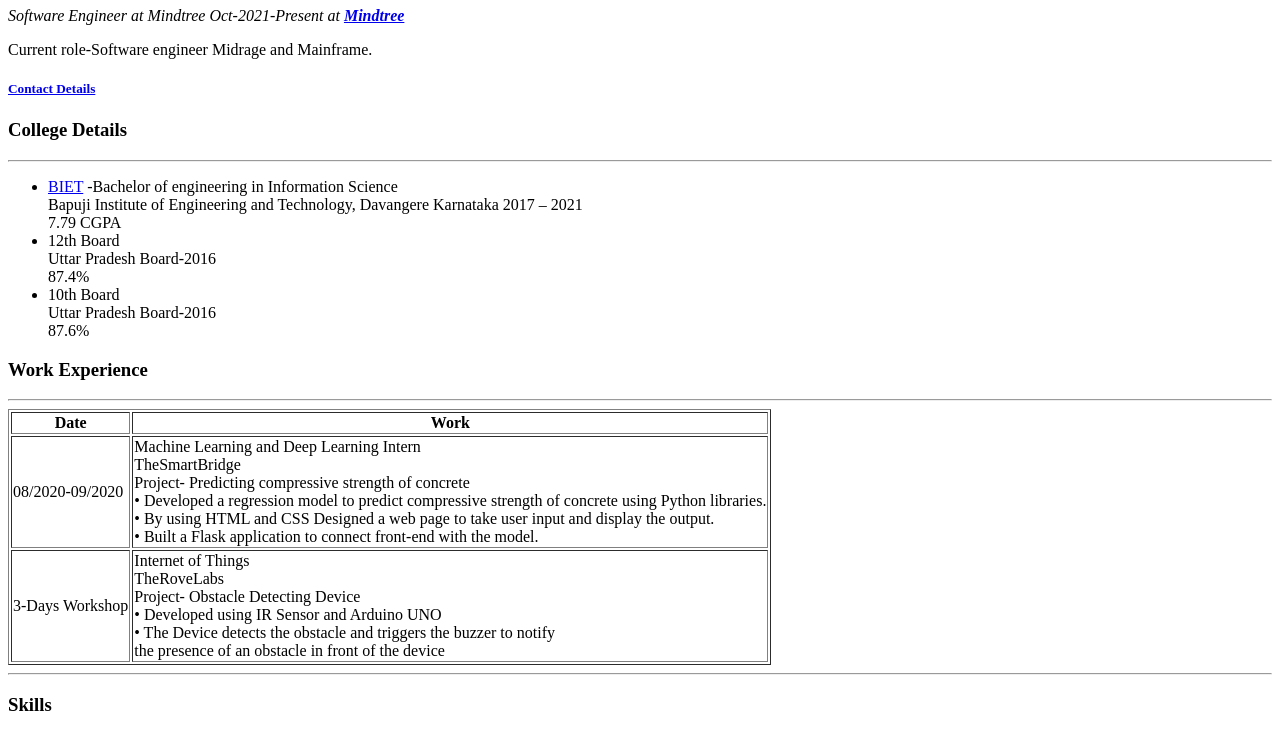
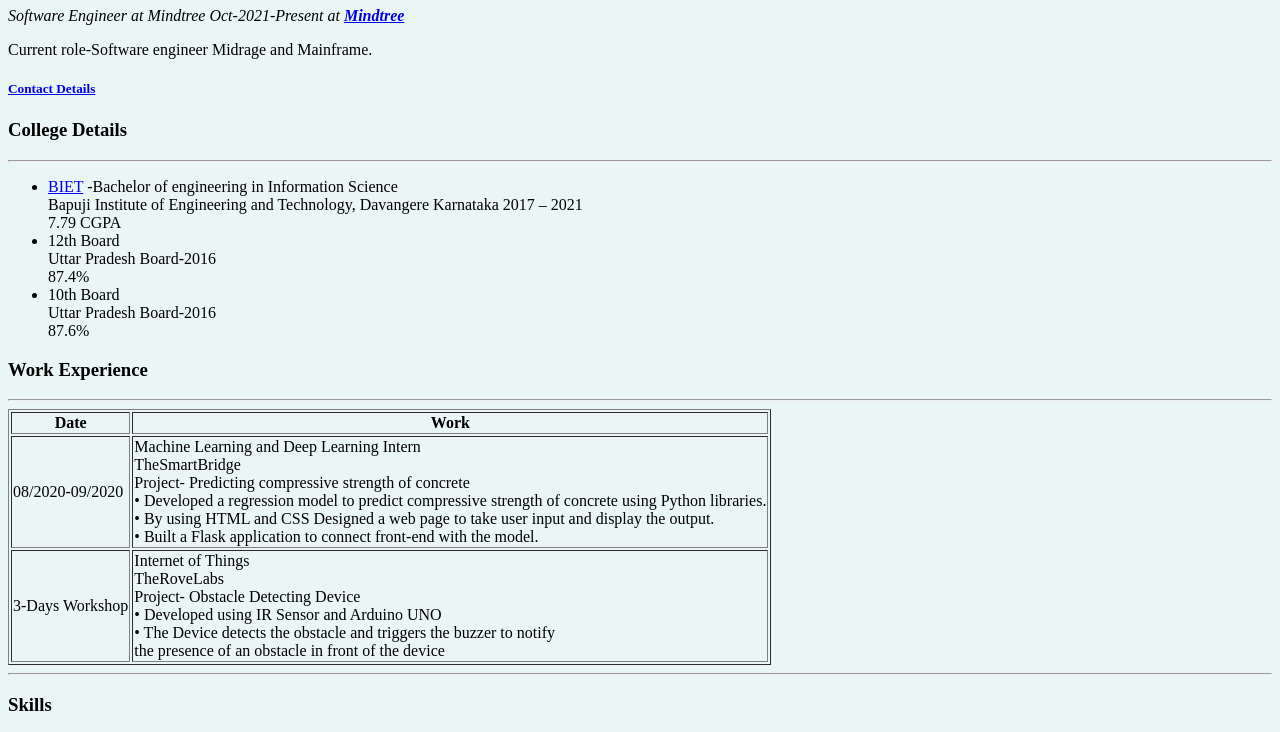
Before and after one commit to VenketeshPratap/CV, a plain HTML site: page index.html in a window 1280 px wide. Shown: the part 185-917 px from the top of the page. Drawn offline with Linux system fonts and the light colour scheme.

Commit message:
Added Background Color

```diff
--- a/index.html
+++ b/index.html
@@ -4,7 +4,7 @@
     <meta charset="utf-8">
     <title>Venketesh's Site</title>
   </head>
-  <body>
+  <body style='background-color:#EAF6F6;'>
     <!-- image -->
     <img src="venk.jpg" alt="venk's Profile pic" width="100" height="100">
     <h1>Venketesh P Mall</h1>
```
